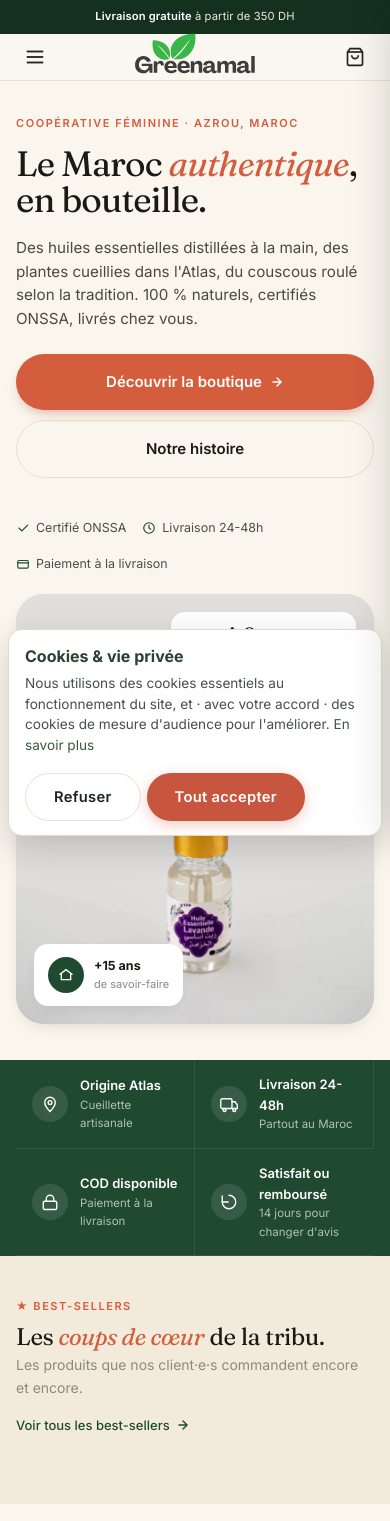
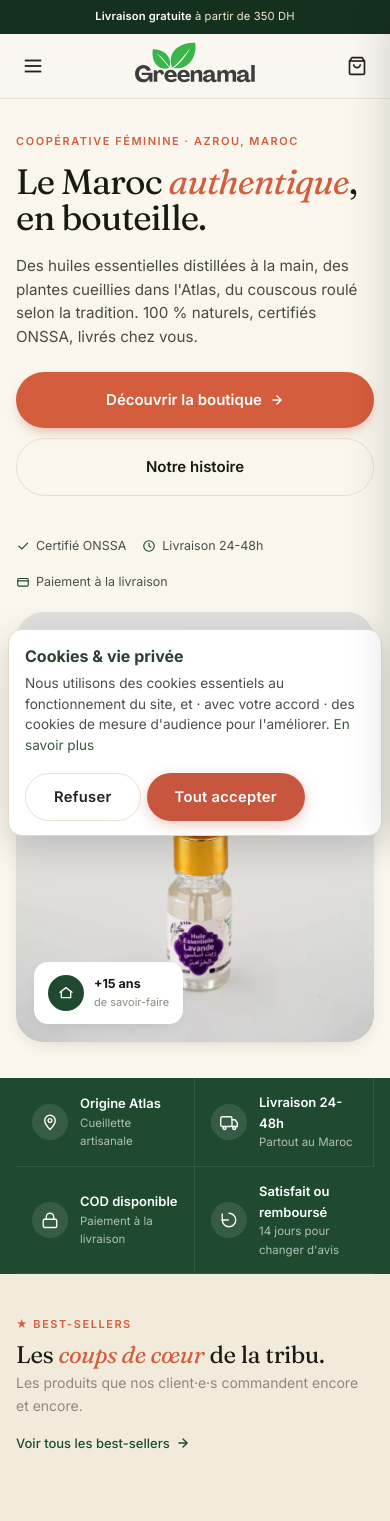
Before and after one commit to lmohamed95/greenamal, a PHP site: page /index.php in a window 390 px wide; the page is wider, and only the part inside the window is pictured. Shown: the top 1521 px of that part. Run offline with PHP 8.4, Linux system fonts and the light colour scheme; data that the repository does not hold is empty; some libraries are stand-ins or nearby versions.

Commit message:
Fix mobile horizontal scroll + slightly taller header so the logo can breathe
- overflow-x: hidden + max-width: 100vw on body.gd-2026 (and the parent
  html when the body has that class) stops the cart drawer's off-screen
  translate, the hero leaves bleed, and any wider product imagery from
  triggering a horizontal scrollbar on phones. Scoped to the redesign
  so non-redesigned pages aren't affected.
- Mobile header padding 4px → 10px (vertical) and the logo's negative
  margin 6px → 2px, adding ~12px of breathing room around the wordmark
  without making the bar feel tall.

Co-Authored-By: Claude Opus 4.7 (1M context) <noreply@anthropic.com>

```diff
--- a/assets/css/home.css
+++ b/assets/css/home.css
@@ -4,7 +4,13 @@
    Palette / type tokens come from the design handoff.
    ============================================================ */
 
+html:has(body.gd-2026) { overflow-x: hidden; }
 body.gd-2026 {
+  /* Stop any rogue child (drawer transforms, decorative SVGs, edge-bleed
+     gradients) from extending the page horizontally past the viewport. */
+  overflow-x: hidden;
+  max-width: 100vw;
+
   /* Colors */
   --forest-900: #14301F;
   --forest-700: #1F4A30;
@@ -1966,17 +1972,17 @@ body.gd-2026 .cart-drawer .secure-line svg { color: var(--forest-700); }
     display: grid;
     grid-template-columns: auto 1fr auto;
     gap: 8px;
-    padding: 4px 16px;
+    padding: 10px 14px;
     align-items: center;
   }
   /* The hamburger is the first child of header-inner → naturally lands in col 1 */
   body.gd-2026 .menu-toggle { display: grid; }
-  /* Logo centered in middle column — bigger SVG, with negative margin so the
-     internal SVG whitespace doesn't push the header taller. */
+  /* Logo centered in middle column — bigger SVG, with a small negative margin
+     so the internal SVG whitespace doesn't make the bar too tall. */
   body.gd-2026 .header-inner > .logo {
     justify-self: center;
     grid-column: 2;
-    margin: -6px 0;
+    margin: -2px 0;
   }
   body.gd-2026 .logo-img { height: 76px; max-width: 220px; }
   /* Desktop nav hidden on mobile — the drawer replaces it */
```
